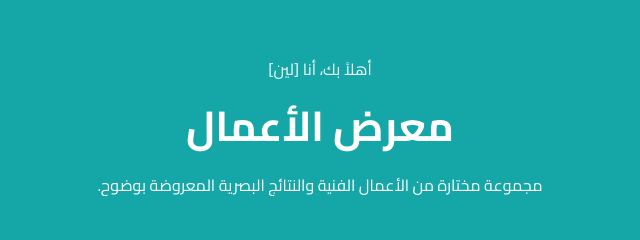
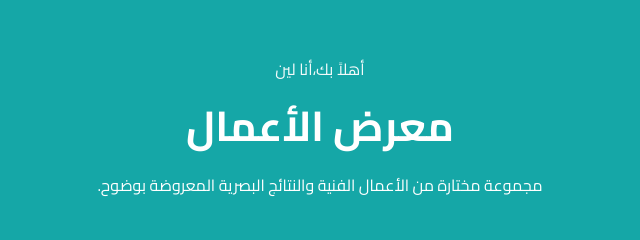
Before and after one commit to Leenyaz/my-portfolio, a plain HTML site: page index.html in a window 1280 px wide. Shown: the top 240 px of the page, 320-960 px from the left. Drawn offline with Linux system fonts and the light colour scheme.

Commit message:
تحديث اسم الترحيب

```diff
--- a/index.html
+++ b/index.html
@@ -12,7 +12,7 @@
 <body>
   <header class="hero">
     <div class="container">
-      <p class="greeting">أهلاً بك، أنا [لين]</p>
+      <p class="greeting">أهلاً بك،أنا لين</p>
       <h1>معرض الأعمال</h1>
       <p class="subtitle">مجموعة مختارة من الأعمال الفنية والنتائج البصرية المعروضة بوضوح.</p>
     </div>
```
